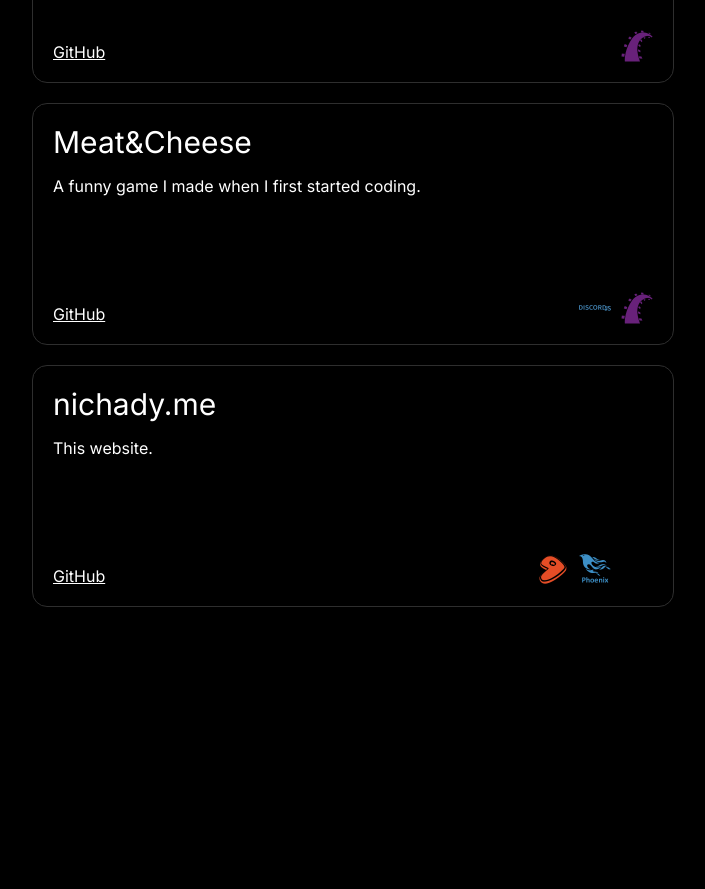
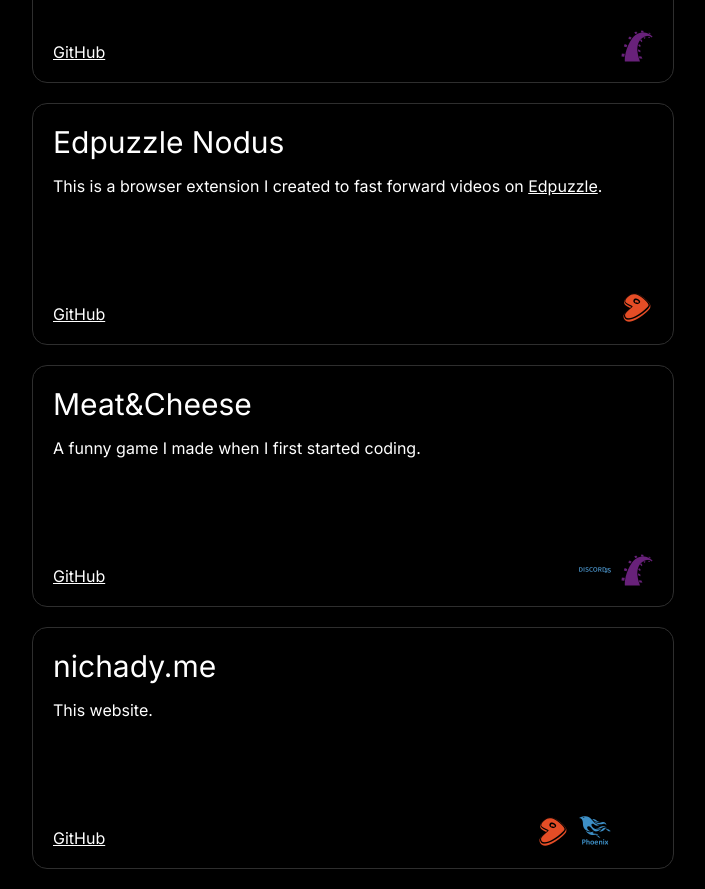
Before and after one commit to nichady/nichady.me, a SvelteKit app: page /projects in a window 1280 px wide. Shown: the part 1360-2249 px from the top of the page, without its empty margins (287-992 px from the left). Before the commit the page ends 1987 px from the top, so only its background shows below. Built offline with nearby package versions, Linux system fonts and the light colour scheme.

Commit message:
add edpuzzle-nodus

```diff
--- a/src/routes/projects/+page.svelte
+++ b/src/routes/projects/+page.svelte
@@ -108,6 +108,22 @@
     </article>
 
     <article>
+        <header>Edpuzzle Nodus</header>
+        <p>
+            This is a browser extension I created to fast forward videos on <a href="https://edpuzzle.com">Edpuzzle</a>.
+        </p>
+        <footer>
+            <div class="links">
+                <a target="_blank" href="https://github.com/nichady/edpuzzle-nodus">GitHub</a>
+            </div>
+            <div class="icons">
+                <Icon tool="js"/>
+                <Icon tool="html"/>
+            </div>
+        </footer>
+    </article>
+
+    <article>
         <header>Meat&Cheese</header>
         <p>
             A funny game I made when I first started coding.
```
